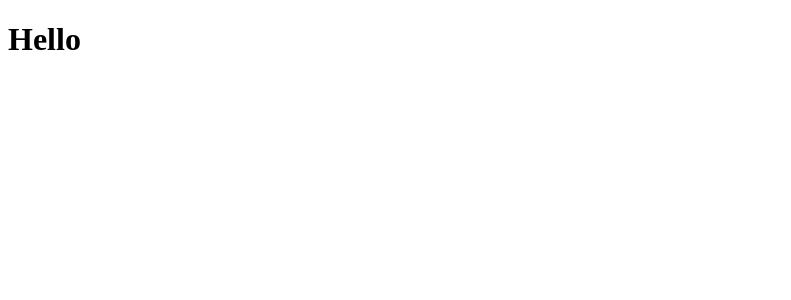
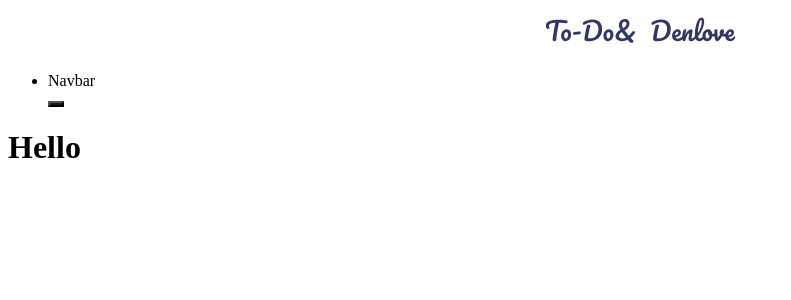
Before and after one commit to denlove/To-Do-Next, a Next.js app: page / in a window 1280 px wide. Shown: the top 300 px of the page, without its empty margins (0-791 px from the left). Built offline with nearby package versions, Linux system fonts and the light colour scheme.

Commit message:
TDN-2: create registry component for styled-components module

```diff
--- a/src/app/layout.tsx
+++ b/src/app/layout.tsx
@@ -1,14 +1,21 @@
-import { ParamChildren } from '@/types/interfaces'
+import StyledComponentsRegistry from '@/lib/registry'
+import Header from '@/models/Header'
+import { IParamChildren } from '@/types/interfaces'
 import { Metadata } from 'next'
 
 export const metadata: Metadata = {
     title: 'To-Do | Home',
 }
 
-export default function RootLayout({ children }: Readonly<ParamChildren>) {
+export default function RootLayout({ children }: Readonly<IParamChildren>) {
     return (
         <html lang='en'>
-            <body>{children}</body>
+            <body>
+                <StyledComponentsRegistry>
+                    <Header />
+                    {children}
+                </StyledComponentsRegistry>
+            </body>
         </html>
     )
 }
--- /dev/null
+++ b/src/lib/registry.tsx
@@ -0,0 +1,29 @@
+'use client'
+
+import React, { useState } from 'react'
+import { useServerInsertedHTML } from 'next/navigation'
+import { ServerStyleSheet, StyleSheetManager } from 'styled-components'
+
+export default function StyledComponentsRegistry({
+    children,
+}: {
+    children: React.ReactNode
+}) {
+    // Only create stylesheet once with lazy initial state
+    // x-ref: https://reactjs.org/docs/hooks-reference.html#lazy-initial-state
+    const [styledComponentsStyleSheet] = useState(() => new ServerStyleSheet())
+
+    useServerInsertedHTML(() => {
+        const styles = styledComponentsStyleSheet.getStyleElement()
+        styledComponentsStyleSheet.instance.clearTag()
+        return <>{styles}</>
+    })
+
+    if (typeof window !== 'undefined') return <>{children}</>
+
+    return (
+        <StyleSheetManager sheet={styledComponentsStyleSheet.instance}>
+            {children}
+        </StyleSheetManager>
+    )
+}
```
